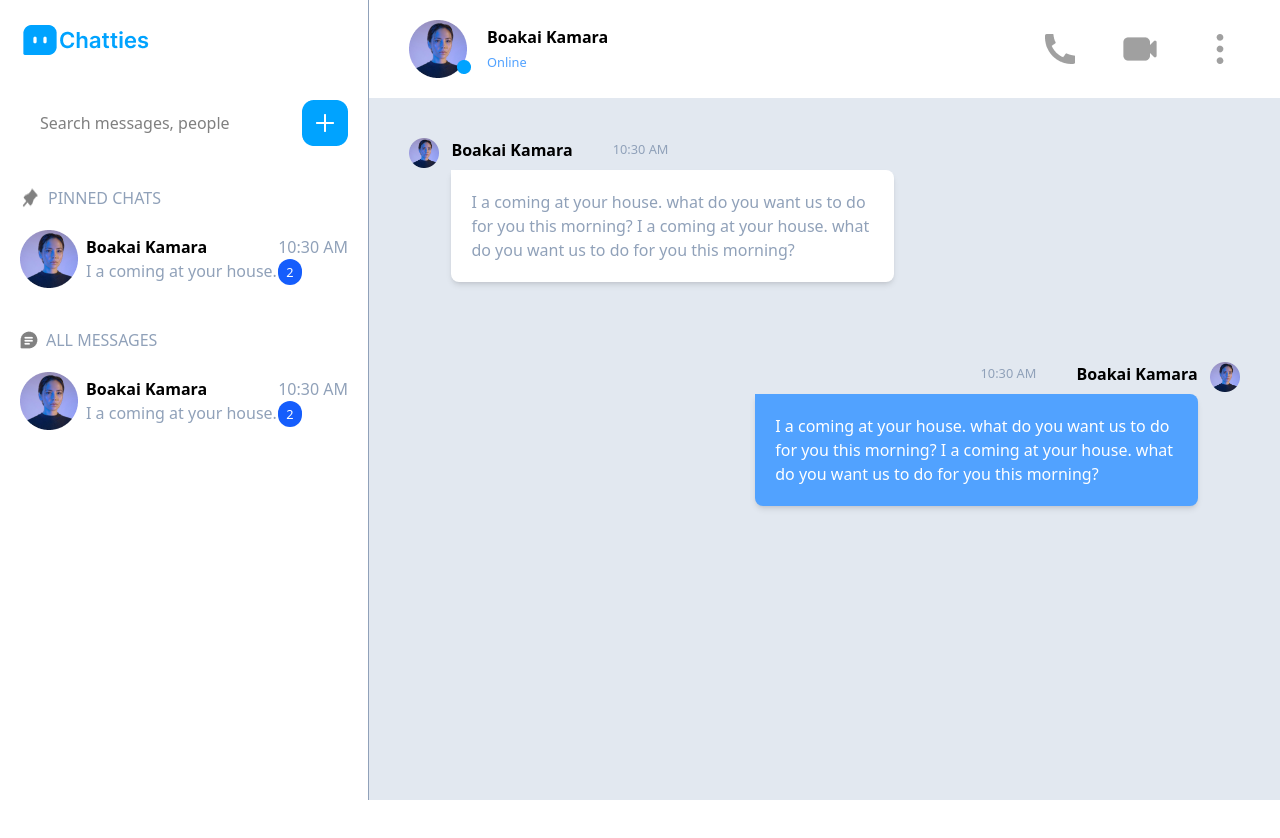
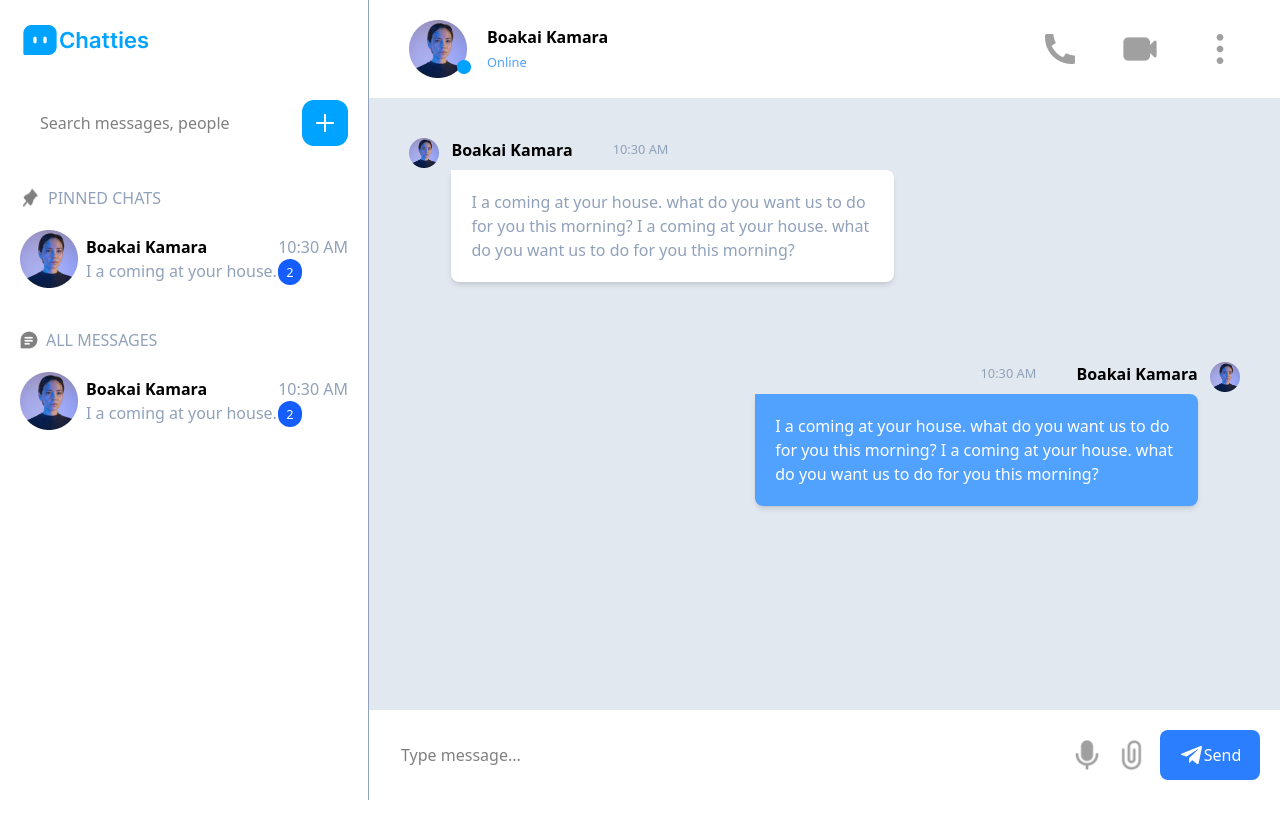
Before and after one commit to boakaidorborkamara/chatties, a React (Vite) app: page / in a window 1280 px wide. Shown: the top 838 px of the page. Before the commit the page ends 800 px from the top, so only its background shows below. Built offline with nearby package versions, Linux system fonts and the light colour scheme.

Commit message:
add message input session

```diff
--- a/src/App.jsx
+++ b/src/App.jsx
@@ -1,20 +1,21 @@
-import { useState } from 'react'
-import { SideBar } from './components/SideBar'
-import { ChatArea } from './components/ChatArea'
+import { useState } from "react";
+import { SideBar } from "./components/SideBar";
+import { ChatArea } from "./components/ChatArea";
+import MessageInputArea from "./components/MessageInputArea";
 
 function App() {
-
   return (
-    <div className='flex'>
-      <section className='basis-2/5'>
-          <SideBar/>
+    <div className="flex">
+      <section className="basis-2/5">
+        <SideBar />
       </section>
 
-      <section className='basis-5/5' >
-        <ChatArea/>
+      <section className="basis-5/5 ">
+        <ChatArea />
+        <MessageInputArea />
       </section>
     </div>
-  )
+  );
 }
 
-export default App
+export default App;
--- a/src/components/ChatArea.jsx
+++ b/src/components/ChatArea.jsx
@@ -2,9 +2,9 @@ import React from "react";
 
 export function ChatArea() {
   return (
-    <div className="bg-slate-200 h-screen">
+    <div className="bg-slate-200 h-screen relative  ">
       {/* chat header  */}
-      <div className="bg-white  py-5 px-10 flex justify-between items-center">
+      <div className="bg-white  py-5 px-10 flex justify-between items-center sticky top-0">
         <div className="flex items-center gap-5">
           {/* profile image  */}
           <div className="relative">
@@ -36,7 +36,7 @@ export function ChatArea() {
       </div>
 
       {/* chat content  */}
-      <div className="px-10  ">
+      <div className="px-10   ">
         {/* chat for person with the account  */}
         <div className="flex my-10  gap-3 w-7/12">
           {/* profile image  */}
--- a/src/components/MessageInputArea.jsx
+++ b/src/components/MessageInputArea.jsx
@@ -0,0 +1,28 @@
+import React from "react";
+
+function MessageInputArea() {
+  return (
+    <div className="bg-white p-5 sticky bottom-0 flex items-center gap-3">
+      {/* message input  */}
+      <input type="text" placeholder="Type message..." className="p-3 w-4/5" />
+
+      {/* voice icon  */}
+      <div>
+        {" "}
+        <img src="/assets/icon-park-solid_voice.png" alt="mic icon" />
+      </div>
+
+      {/* attach files icon  */}
+      <div>
+        <img src="/assets/akar-icons_attach.png" alt="attach file icon" />
+      </div>
+
+      <button className="bg-blue-500 text-white flex justify-center items-center py-3 px-5 rounded-lg">
+        <img src="/assets/bxl_telegram.png" alt="" />
+        Send
+      </button>
+    </div>
+  );
+}
+
+export default MessageInputArea;
--- a/src/components/SideBar.jsx
+++ b/src/components/SideBar.jsx
@@ -1,37 +1,40 @@
-import { MessageSquareMore } from 'lucide-react';
-import { Pin } from 'lucide-react';
-import { MessageSquareText } from 'lucide-react';
+import { MessageSquareMore } from "lucide-react";
+import { Pin } from "lucide-react";
+import { MessageSquareText } from "lucide-react";
 
-
-export function SideBar(){
-   return <div className='h-screen border-r-1 border-slate-400'>
+export function SideBar() {
+  return (
+    <div className="h-screen border-r-1 border-slate-400 sticky top-0">
       {/* logo  */}
-    <div className='p-5 gap-1 flex'>
-
-        <div className='flex items-center'>
+      <div className="p-5 gap-1 flex">
+        <div className="flex items-center">
           <img src="/assets/mingcute_chat-4-fill.png" alt="Chatties logo" />
           <img src="/assets/Chatties.png" alt="Chatties logo" />
         </div>
       </div>
 
       {/* contact search bar  */}
-    <div className='p-5 flex gap-2'>
-        <input type="text" placeholder='Search messages, people' className='px-5 rounded-2xl w-80 border-solid border-gray-800'/>
+      <div className="p-5 flex gap-2">
+        <input
+          type="text"
+          placeholder="Search messages, people"
+          className="px-5 rounded-2xl w-80 border-solid border-gray-800"
+        />
         <img src="/assets/Create new chat.png" alt="new chat icon" />
       </div>
 
       {/* contacts  */}
       <div>
         {/* pinned chats  */}
-        <div className='mt-5'>
-            <div className='flex gap-2 px-5'>
+        <div className="mt-5">
+          <div className="flex gap-2 px-5">
             <img src="/assets/tabler_pin-filled.png" alt="new chat icon" />
-                <p className='text-slate-400'>PINNED CHATS</p>
+            <p className="text-slate-400">PINNED CHATS</p>
           </div>
 
           {/* contact card  */}
           <div className="  p-5 flex justify-between items-center">
-                <div className='flex items-center gap-2'>
+            <div className="flex items-center gap-2">
               {/* profile image  */}
               <div>
                 <img src="/assets/Ellipse1.png" alt="" />
@@ -39,30 +42,31 @@ export function SideBar(){
 
               {/* username and message  */}
               <div>
-                        <h4 className='font-bold'>Boakai Kamara</h4>
-                        <p className='text-slate-400'>I a coming at your house.</p>
+                <h4 className="font-bold">Boakai Kamara</h4>
+                <p className="text-slate-400">I a coming at your house.</p>
               </div>
             </div>
 
             {/* time and notification batch  */}
-                <div >
-                    <p className='text-slate-400'>10:30 AM</p>
-                    <small className='bg-blue-600 p-1 rounded-full text-white px-2'>2</small>
+            <div>
+              <p className="text-slate-400">10:30 AM</p>
+              <small className="bg-blue-600 p-1 rounded-full text-white px-2">
+                2
+              </small>
             </div>
           </div>
         </div>
 
         {/* all chats  */}
-        <div className='mt-5'>
-
-            <div className='flex items-center gap-2 px-5'>
+        <div className="mt-5">
+          <div className="flex items-center gap-2 px-5">
             <img src="/assets/icon-park-solid_message.png" alt="message icon" />
-                <p className='text-slate-400'>ALL MESSAGES</p>
+            <p className="text-slate-400">ALL MESSAGES</p>
           </div>
 
           {/* contact card  */}
           <div className="  p-5 flex justify-between items-center">
-                <div className='flex items-center gap-2'>
+            <div className="flex items-center gap-2">
               {/* profile image  */}
               <div>
                 <img src="/assets/Ellipse1.png" alt="" />
@@ -70,19 +74,21 @@ export function SideBar(){
 
               {/* username and message  */}
               <div>
-                        <h4 className='font-bold'>Boakai Kamara</h4>
-                        <p className='text-slate-400'>I a coming at your house.</p>
+                <h4 className="font-bold">Boakai Kamara</h4>
+                <p className="text-slate-400">I a coming at your house.</p>
               </div>
             </div>
 
             {/* time and notification batch  */}
-                <div >
-                    <p className='text-slate-400'>10:30 AM</p>
-                    <small className='bg-blue-600 p-1 rounded-full text-white px-2'>2</small>
+            <div>
+              <p className="text-slate-400">10:30 AM</p>
+              <small className="bg-blue-600 p-1 rounded-full text-white px-2">
+                2
+              </small>
             </div>
           </div>
         </div>
       </div>
-
     </div>
+  );
 }
```
Lines whose indentation alone changed are shown as unchanged.
